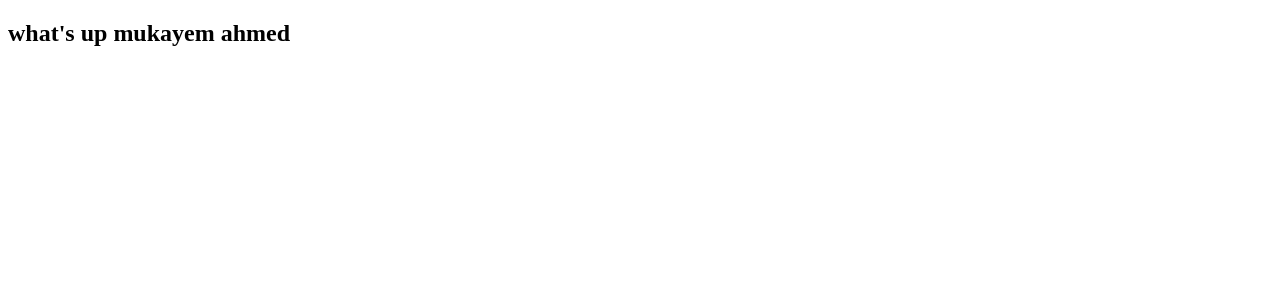
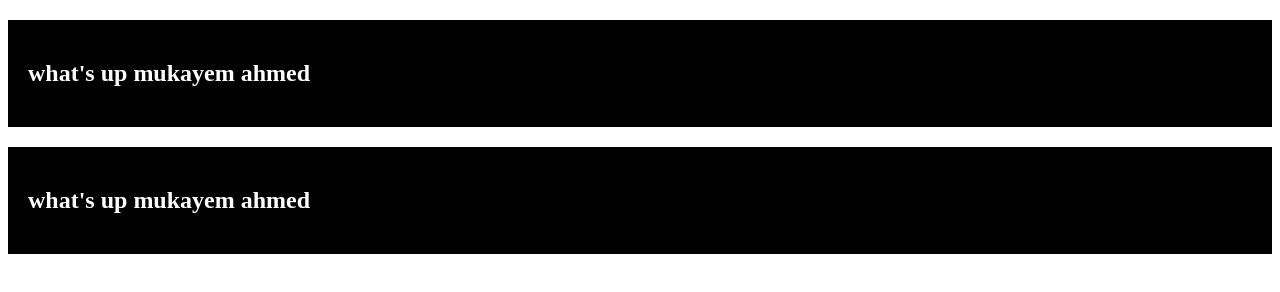
Before and after one commit to developerMukayem/my-frist-gitup-repojetory, a plain HTML site: page index.html in a window 1280 px wide. Drawn offline with Linux system fonts and the light colour scheme.

Commit message:
adding second title

```diff
--- a/css/style.css
+++ b/css/style.css
@@ -1,4 +1,6 @@
-.div{
+div{
     background-color: black;
     color: white;
+    padding: 20px;
+    margin-top: 20px;
 }
--- a/index.html
+++ b/index.html
@@ -8,5 +8,6 @@
 </head>
 <body>
     <div><h2>what's up mukayem ahmed</h2></div>
+    <div><h2>what's up mukayem ahmed</h2></div>
 </body>
 </html>
```
